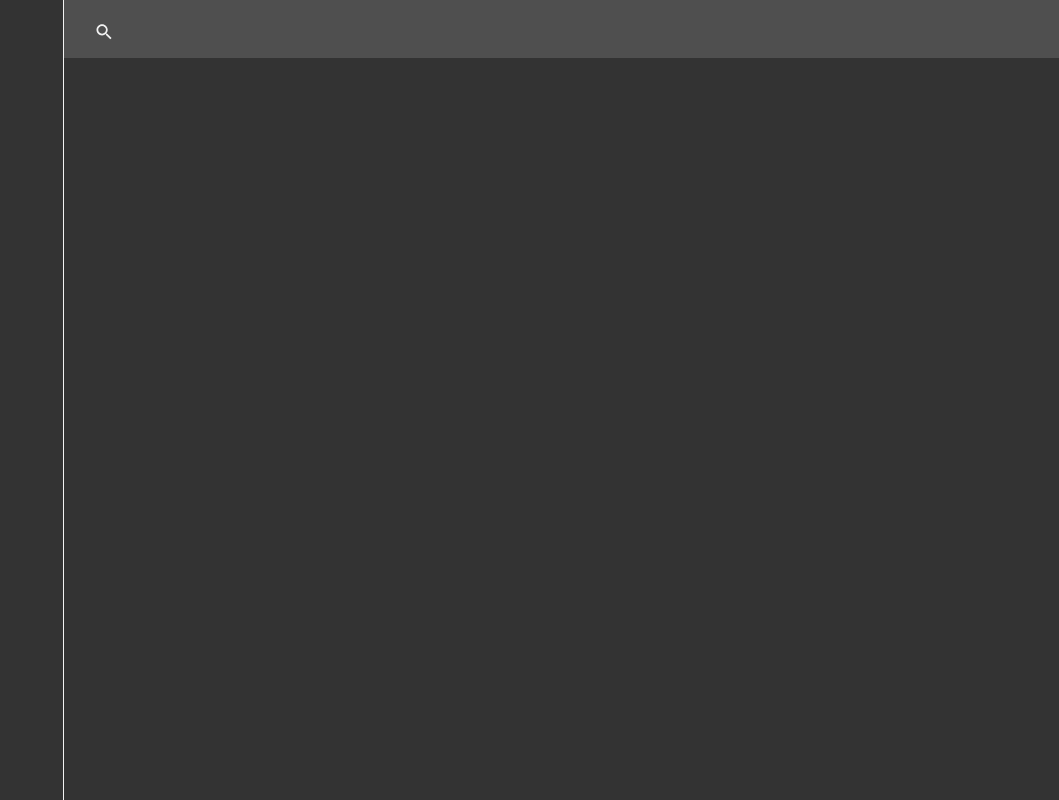
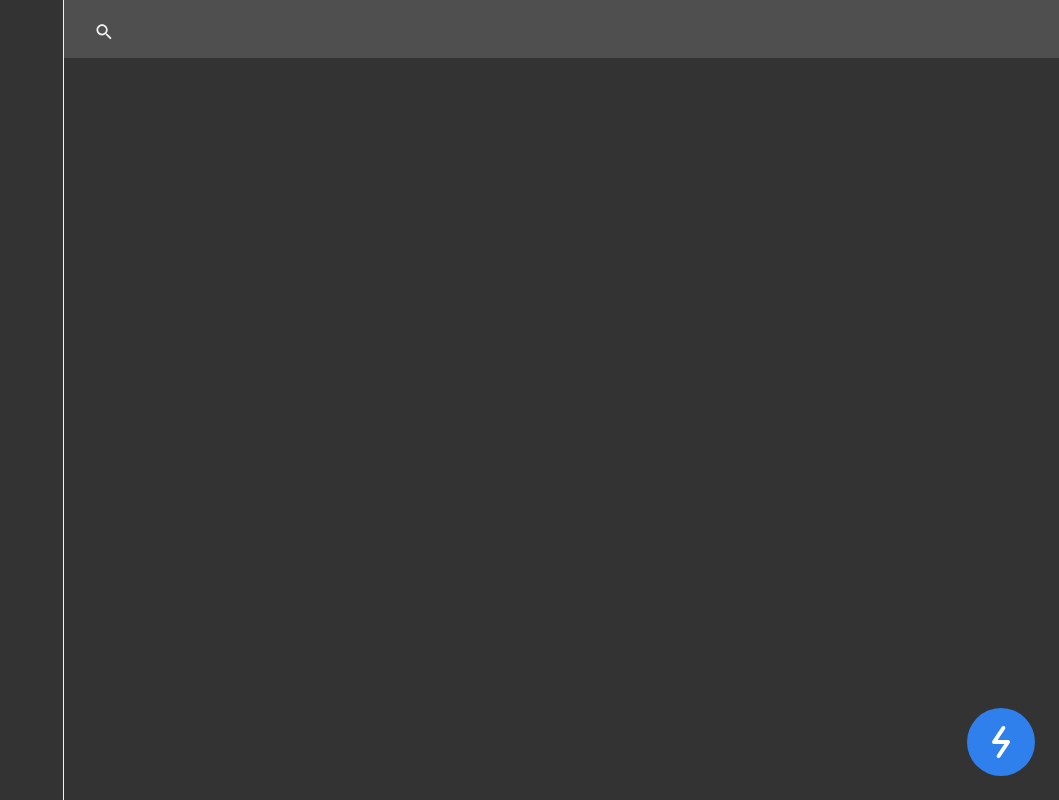
Before and after one commit to andrewpatasik/quicks, a React (Vite) app in the folder apps/ui/: page / in a window 1280 px wide. Shown: the whole page, without its empty margins (221-1280 px from the left). Built offline with nearby package versions, Linux system fonts and the light colour scheme; a web font is replaced by a local one.

Commit message:
quick button added (wip)

```diff
--- /dev/null
+++ b/apps/ui/src/assets/icons/Lighting.tsx
@@ -0,0 +1,22 @@
+import { FC } from "react";
+
+const LightingIcon: FC = () => {
+  return (
+    <svg
+      width="56"
+      height="56"
+      viewBox="0 0 56 56"
+      fill="none"
+      xmlns="http://www.w3.org/2000/svg"
+    >
+      <path
+        fillRule="evenodd"
+        clipRule="evenodd"
+        d="M31.4427 12.3359C32.3618 12.9486 32.6101 14.1903 31.9974 15.1094L24.737 26H35C35.7376 26 36.4153 26.4059 36.7634 27.0563C37.1114 27.7066 37.0732 28.4957 36.6641 29.1094L27.3308 43.1094C26.7181 44.0284 25.4763 44.2768 24.5573 43.6641C23.6382 43.0514 23.3899 41.8096 24.0026 40.8906L31.263 30H21C20.2624 30 19.5847 29.594 19.2367 28.9437C18.8886 28.2934 18.9268 27.5043 19.3359 26.8906L28.6692 12.8906C29.2819 11.9715 30.5237 11.7232 31.4427 12.3359Z"
+        fill="white"
+      />
+    </svg>
+  );
+};
+
+export default LightingIcon;
--- a/apps/ui/src/assets/icons/TaskIcon.tsx
+++ b/apps/ui/src/assets/icons/TaskIcon.tsx
@@ -6,6 +6,22 @@ interface IconVariantsValue {
 
 const iconVariants = {
   active: (
+    <svg
+      width="32"
+      height="31"
+      viewBox="0 0 32 31"
+      fill="none"
+      xmlns="http://www.w3.org/2000/svg"
+    >
+      <path
+        fillRule="evenodd"
+        clipRule="evenodd"
+        d="M4.70175 4.40063H27.3333C28.7164 4.40063 29.848 5.53221 29.848 6.91526V23.2603C29.848 24.6433 28.7164 25.7749 27.3333 25.7749H4.70175C3.31871 25.7749 2.18713 24.6433 2.18713 23.2603V6.91526C2.18713 5.53221 3.31871 4.40063 4.70175 4.40063ZM4.70172 6.91528V23.2603H14.7602V6.91528H4.70172ZM27.3333 23.2603H17.2749V6.91528H27.3333V23.2603ZM26.0761 11.3158H18.5322V13.2018H26.0761V11.3158ZM18.5322 14.4591H26.0761V16.3451H18.5322V14.4591ZM26.0761 17.6024H18.5322V19.4883H26.0761V17.6024Z"
+        fill="white"
+      />
+    </svg>
+  ),
+  idle: (
     <svg
       width="31"
       height="31"
@@ -21,22 +37,6 @@ const iconVariants = {
       />
     </svg>
   ),
-  idle: (
-    <svg
-      width="32"
-      height="31"
-      viewBox="0 0 32 31"
-      fill="none"
-      xmlns="http://www.w3.org/2000/svg"
-    >
-      <path
-        fill-rule="evenodd"
-        clip-rule="evenodd"
-        d="M4.70175 4.40063H27.3333C28.7164 4.40063 29.848 5.53221 29.848 6.91526V23.2603C29.848 24.6433 28.7164 25.7749 27.3333 25.7749H4.70175C3.31871 25.7749 2.18713 24.6433 2.18713 23.2603V6.91526C2.18713 5.53221 3.31871 4.40063 4.70175 4.40063ZM4.70172 6.91528V23.2603H14.7602V6.91528H4.70172ZM27.3333 23.2603H17.2749V6.91528H27.3333V23.2603ZM26.0761 11.3158H18.5322V13.2018H26.0761V11.3158ZM18.5322 14.4591H26.0761V16.3451H18.5322V14.4591ZM26.0761 17.6024H18.5322V19.4883H26.0761V17.6024Z"
-        fill="white"
-      />
-    </svg>
-  ),
 };
 
 const TaskIcon: FC<IconVariantsValue> = ({ variants }) => {
--- /dev/null
+++ b/apps/ui/src/components/QuickButton.tsx
@@ -0,0 +1,44 @@
+import { FC } from "react";
+import LightingIcon from "../assets/icons/Lighting";
+import InboxIcon from "../assets/icons/InboxIcon";
+import TaskIcon from "../assets/icons/TaskIcon";
+import { cn } from "../utils";
+
+interface QuickButtonValue {
+  type: "task" | "inbox" | "quick";
+  variants?: "active" | "idle";
+  className?: string
+}
+
+const buttonIcon = {
+  quick: {
+    active: <LightingIcon />,
+    idle: <LightingIcon />,
+    bgActiveColor: "bg-primary-blue"
+  },
+  inbox: {
+    active: <InboxIcon variants="active" />,
+    idle: <InboxIcon variants="idle" />,
+    bgActiveColor: "bg-indicator-purple"
+  },
+  task: {
+    active: <TaskIcon variants="active" />,
+    idle: <TaskIcon variants="idle" />,
+    bgActiveColor: "bg-indicator-brown"
+  },
+};
+
+const QuickButton: FC<QuickButtonValue> = ({ type, variants, className }) => {
+  return (
+    <button
+      className={cn(
+        variants === "active" ? buttonIcon[type].bgActiveColor : "bg-[#F2F2F2]",
+        "rounded-full", className
+      )}
+    >
+      {variants === "active" ? buttonIcon[type].active : buttonIcon[type].idle}
+    </button>
+  );
+};
+
+export default QuickButton;
--- a/apps/ui/src/pages/Home/index.tsx
+++ b/apps/ui/src/pages/Home/index.tsx
@@ -1,6 +1,7 @@
 import { FC } from "react";
 import Sidebar from "../../components/Sidebar";
 import Searchbar from "../../components/Searchbar";
+import QuickButton from "../../components/QuickButton";
 
 
 const Home:FC = () => {
@@ -8,6 +9,7 @@ const Home:FC = () => {
     <Sidebar className="shrink-0" />
     <main className="w-full bg-[#333333]">
       <Searchbar />
+      <QuickButton type="quick" className="absolute bottom-6 right-6 p-1.5" variants="active" />
     </main>
   </div>
 }
```
